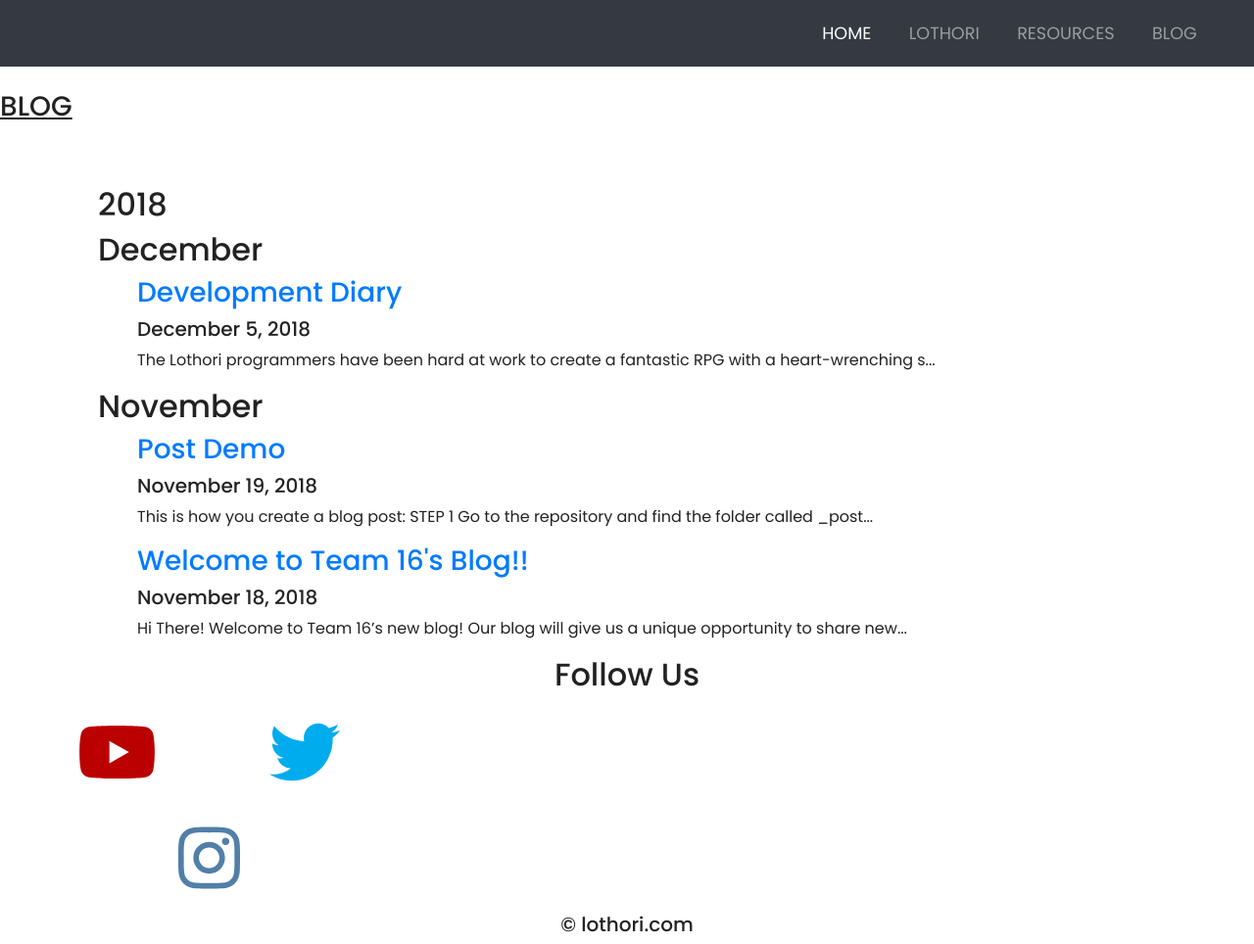
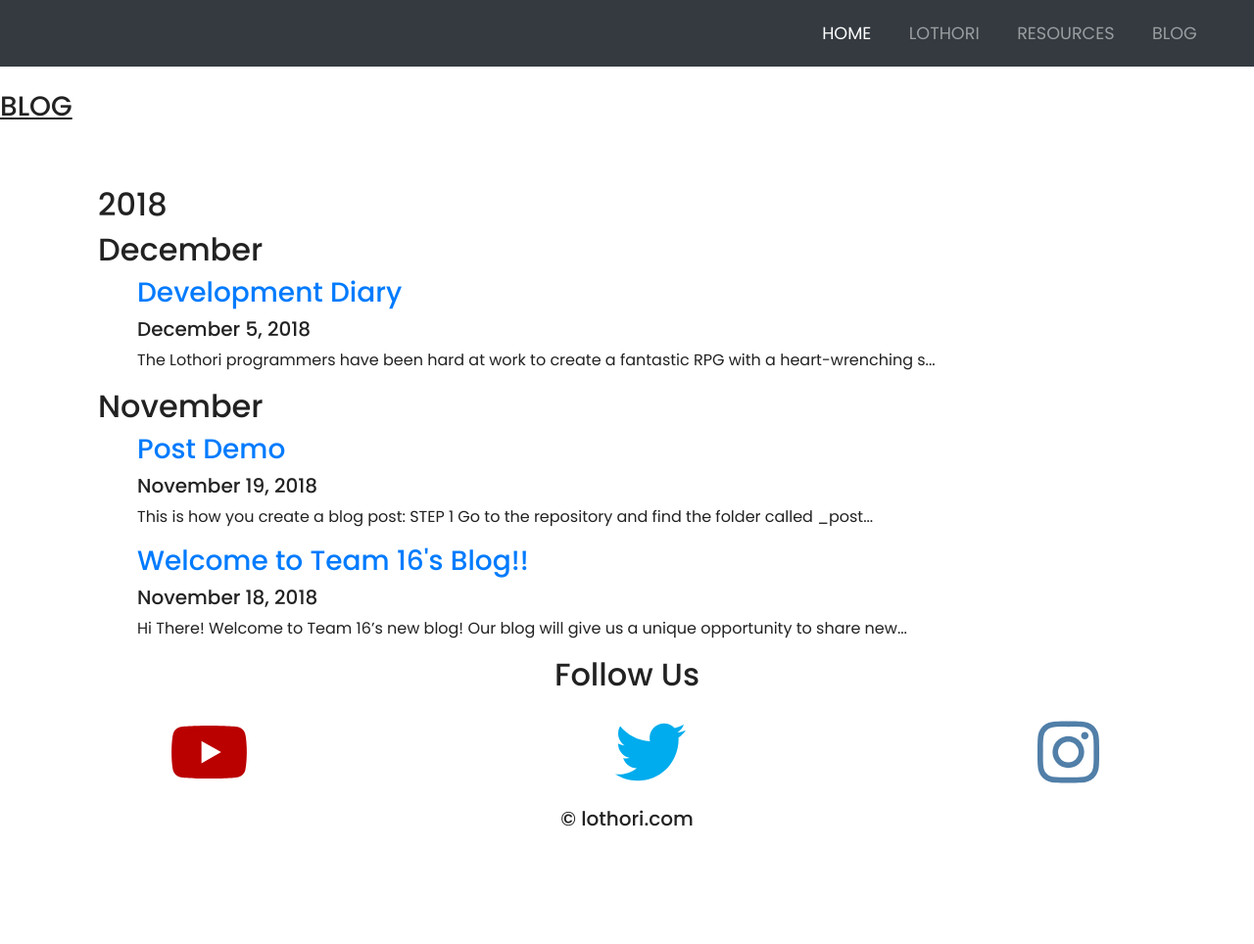
Before and after one commit to mohamedjasmin/lothoriold, a Jekyll site: the page built from blog.html, in a window 1280 px wide and 964 px high. Shown: the whole window at 98% size. Built offline with Jekyll 4.4.1, drawn with Linux system fonts in a browser that asks for light colours; nearby versions of some CDN libraries.

Commit message:
Update wrapper.html

```diff
--- a/_layouts/wrapper.html
+++ b/_layouts/wrapper.html
@@ -60,7 +60,11 @@
   </div>
   <div class="col-4 social padding">
    <a href="https://www.youtube.com/channel/UCCyV_7Enn1TbdgCgWsxpcSw"target="_blank"><i class="fab fa-youtube"></i><a/>
+  </div>
+  <div class="col-4 social padding">
     <a href="https://twitter.com/lothorigame" target="_blank"><i class="fab fa-twitter"></i><a/>
+  </div>
+   <div class="col-4 social padding">
     <a href="https://www.instagram.com/lothori.team16/" target="_blank"><i class="fab fa-instagram"></i><a/>
   </div>
 </div>
```
